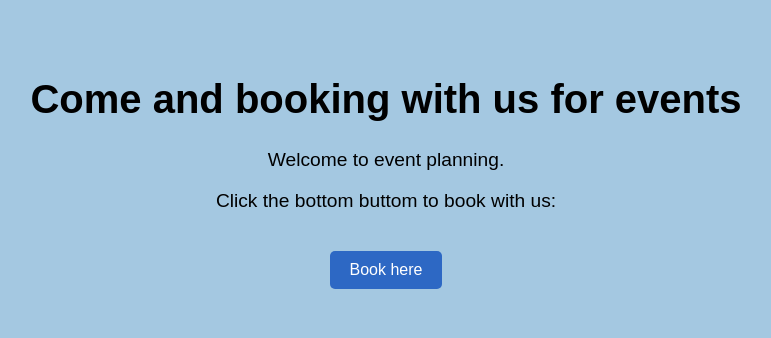
After one commit to TUDublinBlanchBusinessIT/autumn-repeat-project-Kelvinu293, a PHP site: page /welcome.php in a window 1280 px wide. The commit adds this page. Shown: the top 338 px of the page, without its empty margins (254-1025 px from the left). Run offline with PHP 8.4, Linux system fonts and the light colour scheme; the visitor is signed in with stand-in values (Sample User, id 1).

Commit message:
welcome page

```diff
--- a/login.php
+++ b/login.php
@@ -4,7 +4,7 @@ session_start();
 if ($_SERVER["REQUEST_METHOD"] === "POST") {
 
     $_SESSION['logged_in'] = true;
-    header("Location: event.html");
+    header("Location: welcome.php");
     exit();
 }
 ?>
--- /dev/null
+++ b/welcome.php
@@ -0,0 +1,58 @@
+<?php
+// Start session
+session_start();
+
+if (!isset($_SESSION['logged_in']) || !$_SESSION['logged_in']) {
+    header("Location: event.html"); // Redirect to login page
+    exit();
+}
+?>
+
+<!DOCTYPE html>
+<html lang="en">
+<head>
+    <meta charset="UTF-8">
+    <meta name="viewport" content="width=device-width, initial-scale=1.0">
+    <title>Welcome</title>
+    <style>
+        body {
+            font-family: Arial, sans-serif;
+            background-color: #A4C8E1;
+            color: #000000;
+            text-align: center;
+            margin: 0;
+            padding: 0;
+        }
+        .container {
+            padding: 50px;
+        }
+        h1 {
+            font-size: 2.5em;
+        }
+        p {
+            font-size: 1.2em;
+        }
+        a {
+            text-decoration: none;
+            color: #FFFFFF;
+            background-color: #2D68C4;
+            padding: 10px 20px;
+            border-radius: 5px;
+            font-size: 1em;
+            margin-top: 20px;
+            display: inline-block;
+        }
+        a:hover {
+            background-color: #CD1C18;
+        }
+    </style>
+</head>
+<body>
+    <div class="container">
+        <h1>Come and booking with us for events</h1>
+        <p>Welcome to event planning.</p>
+        <p>Click the bottom buttom to book with us:</p>
+        <a href="event.html">Book here</a>
+    </div>
+</body>
+</html>
```
